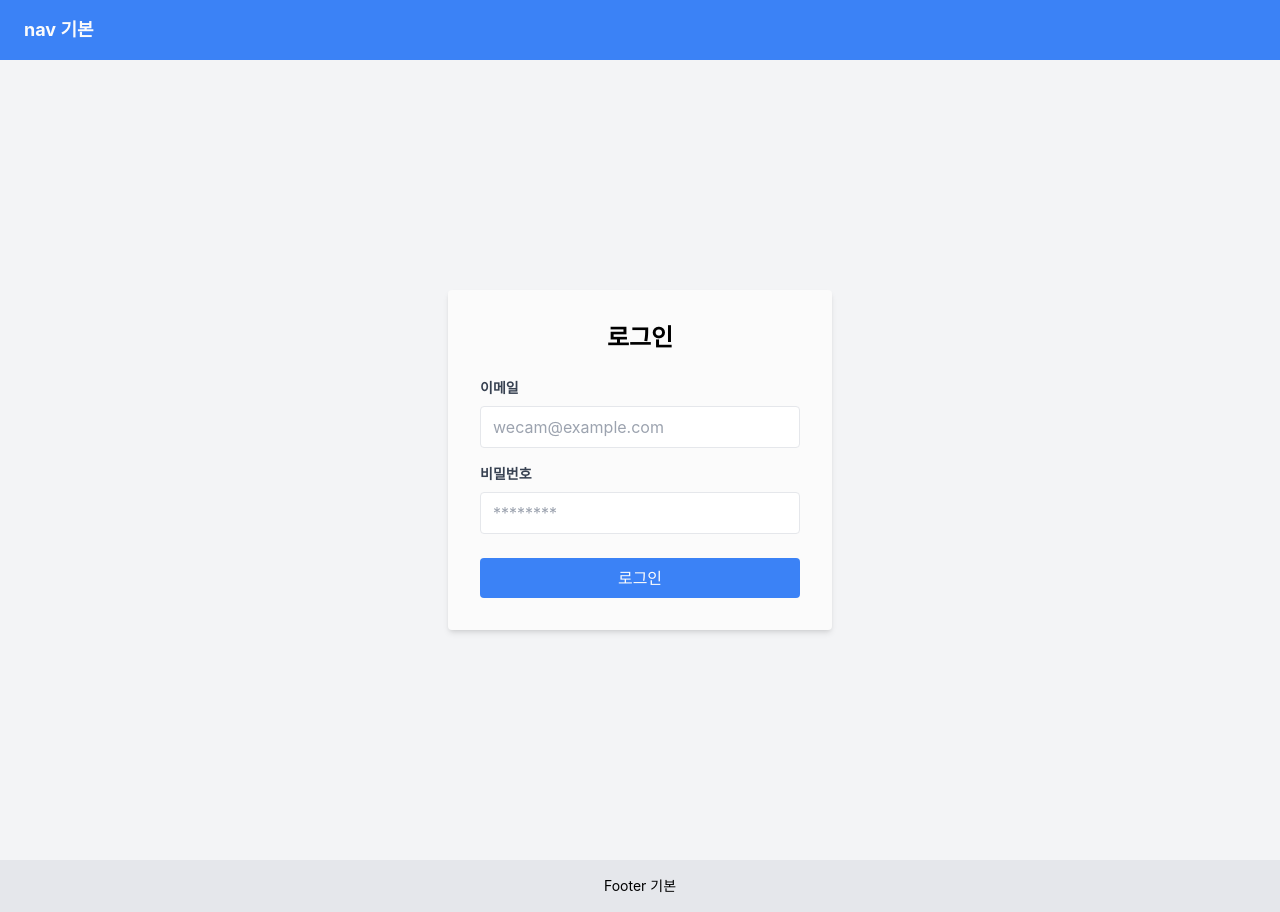
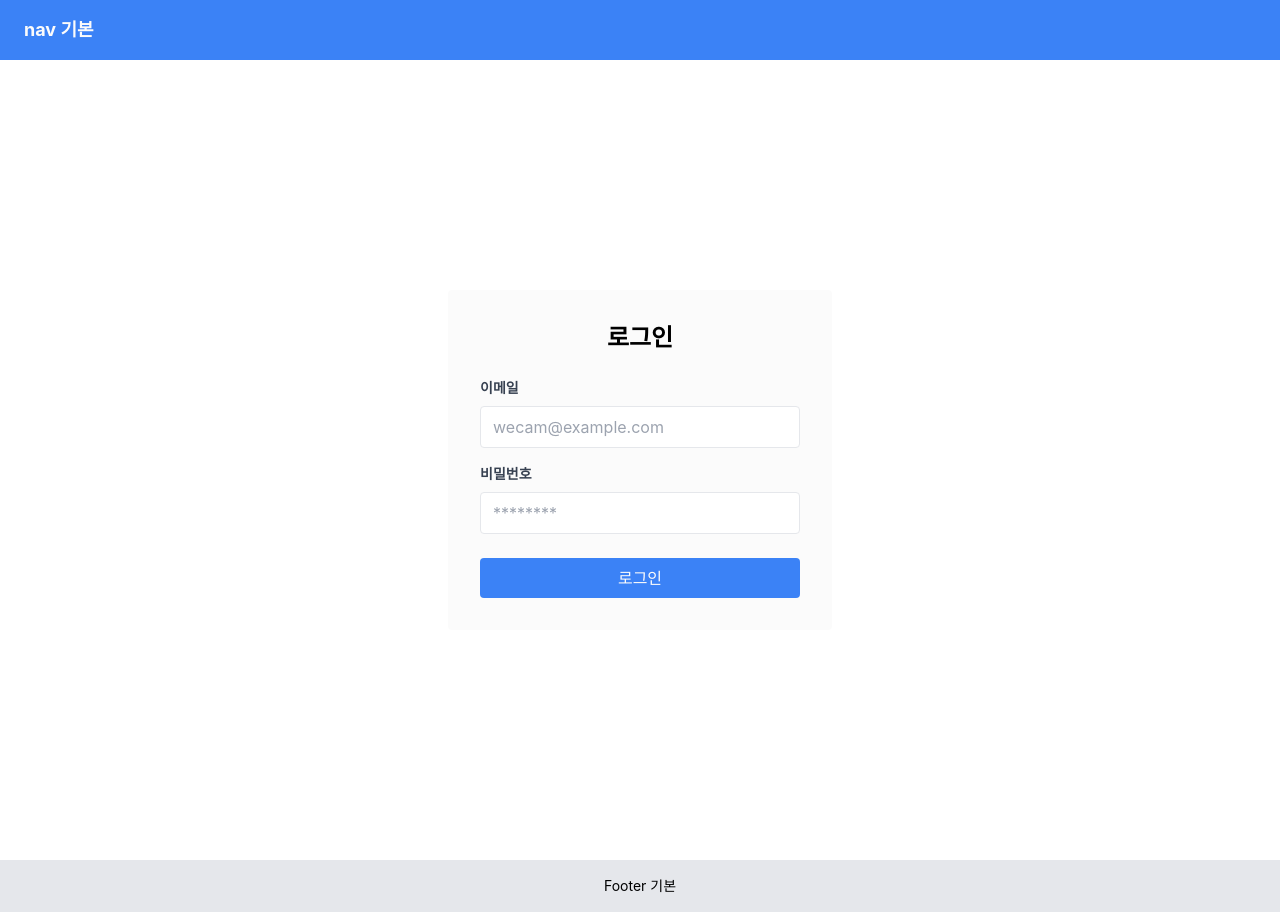
Before and after one commit to wecampus-platform/wecam-frontend, a React (Create React App) app: page /login in a window 1280 px wide. Built offline with nearby package versions, Linux system fonts and the light colour scheme; no server answers.

Commit message:
design: edit loginpage color

```diff
--- a/src/components/LoginForm.tsx
+++ b/src/components/LoginForm.tsx
@@ -51,10 +51,10 @@ const LoginForm = ({ }: Props) => {
     }
   };
     return (
-      <div className="min-h-screen flex items-center justify-center bg-gray-100">
+      <div className="min-h-screen flex items-center justify-center">
         <form
           onSubmit={handleSubmit}
-          className="bg-white p-8 rounded shadow-md w-full max-w-sm"
+          className="bg-white p-8 rounded w-full max-w-sm"
         >
           <h2 className="text-2xl font-bold mb-6 text-center">로그인</h2>
           {error && <p className="text-red-500 text-sm mb-4">{error}</p>}
```
